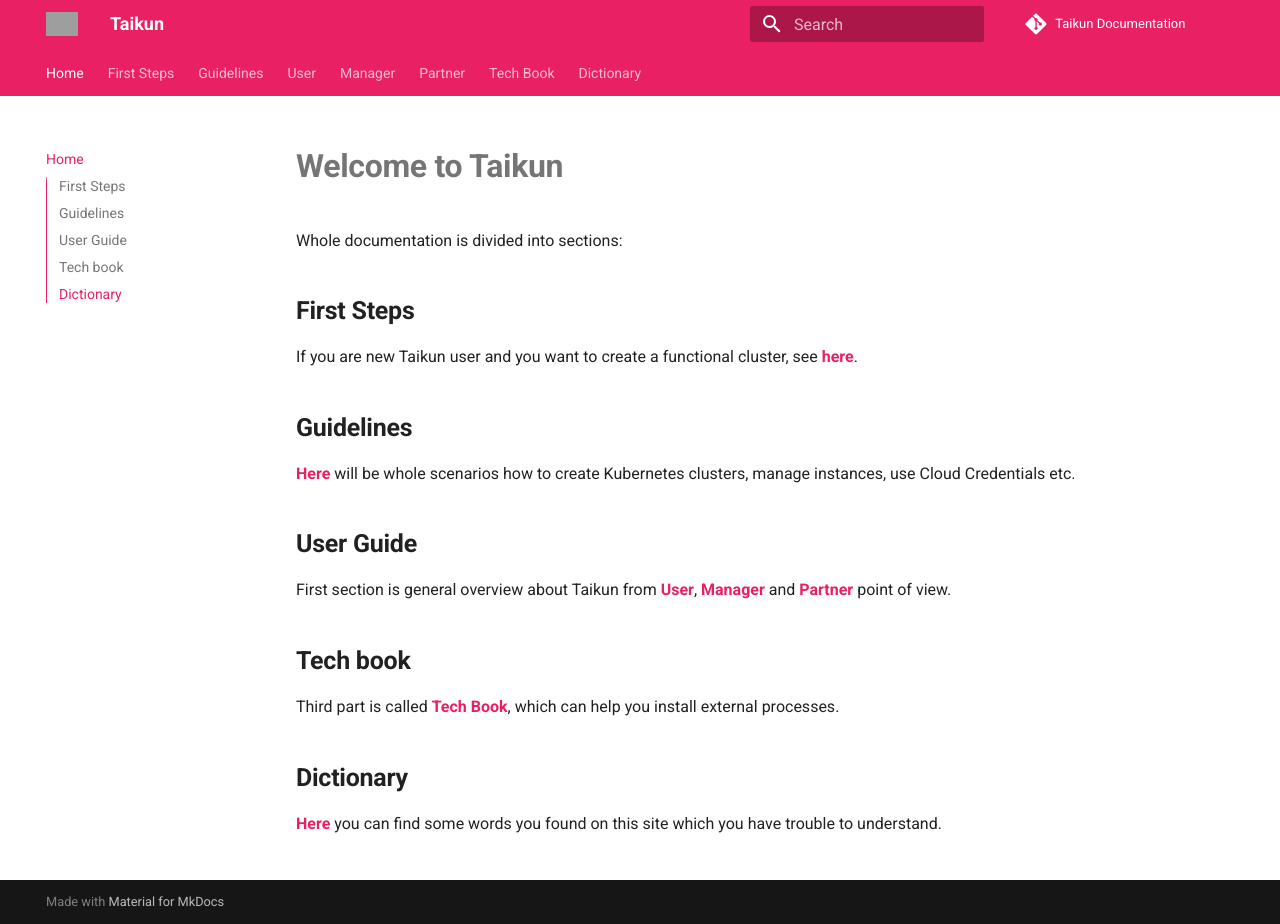
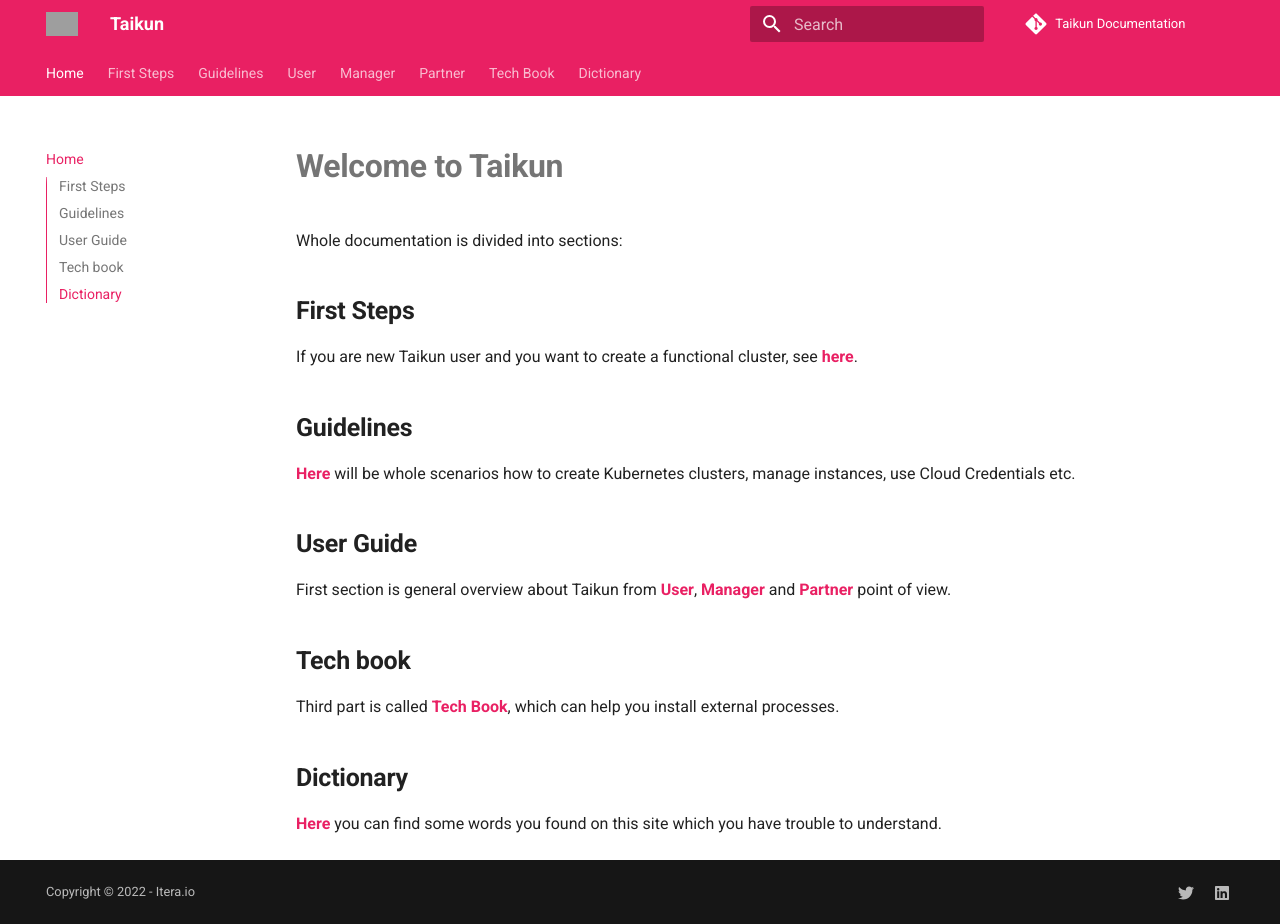
Before and after one commit to itera-io/taikun-documentation, an MkDocs documentation site: the page built from docs/index.md, in a window 1280 px wide and 924 px high. Built offline with MkDocs 1.6.1 and Material for MkDocs 9.7.7, drawn with Linux system fonts in a browser that asks for light colours; comment, search, counter and statistics services are not loaded; grey boxes are pictures that could not be loaded.

Commit message:
Favicon change, Footer social links, Copyright notes

```diff
--- a/mkdocs.yml
+++ b/mkdocs.yml
@@ -26,7 +26,7 @@
 
 theme:
     name: material
-    favicon: https://media-exp1.licdn.com/dms/image/C4D0BAQFv4jXG3fcf4Q/company-logo_200_200/0/1629111293367?e=2159024400&v=beta&t=8CBazqxwtimxfOs48hTOyxSr0P2wrmx0JHnKVJLFWSs
+    favicon: https://cloud.tcpro.cz:30100/swift/v1/KEY_c5d050a1634d4ed1984f3844813f1a1d/general/Itera_logo.png
     logo: https://cloud.tcpro.cz:30100/swift/v1/KEY_121daf025c5742a6844217e262243c65/doc/taikun_icon_white.png
     features:
       - navigation.instant
@@ -164,3 +164,12 @@
       as to measure the effectiveness of our documentation and whether users
       find what they're searching for. With your consent, you're helping us to
       make our documentation better.
+  social:
+    - icon: fontawesome/brands/twitter
+      link: https://twitter.com/iteraio
+      name: itera.io on Twitter
+    - icon: fontawesome/brands/linkedin
+      link: https://linkedin.com/company/itera-io
+      name: itera.io on Linkedln
+  generator: false
+copyright: Copyright &copy; 2022 - Itera.io
```
